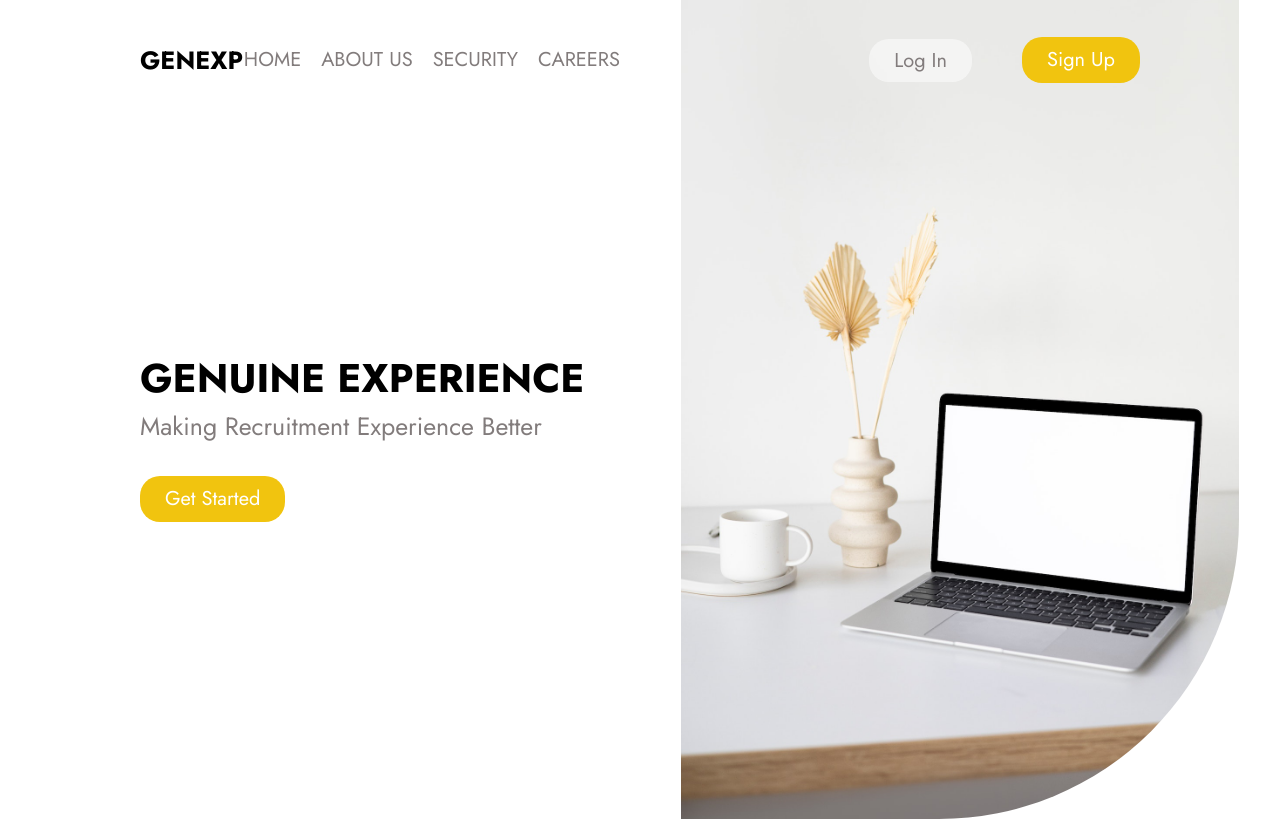
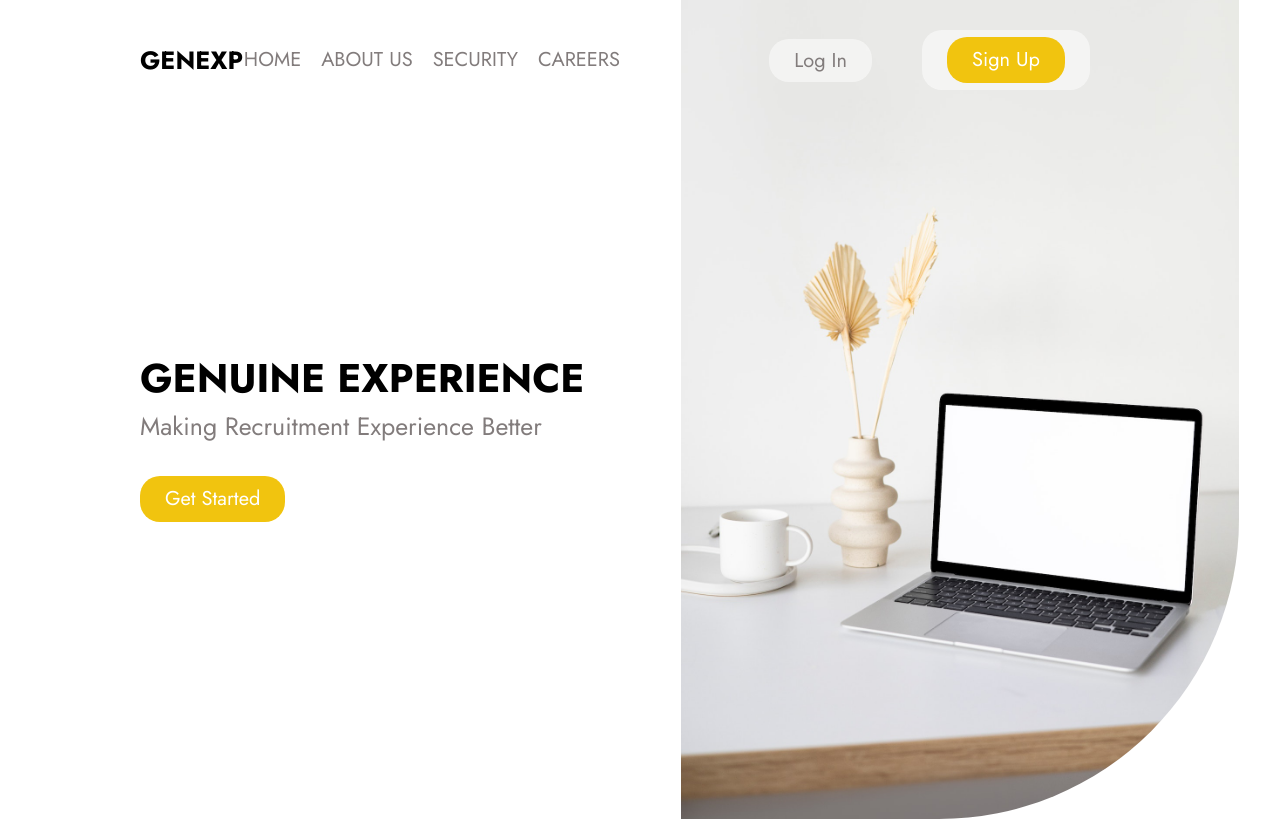
Before and after one commit to ktarun1419/genexp, a React (Create React App) app: page / in a window 1280 px wide. Shown: the top 821 px of the page. Built offline with nearby package versions, Linux system fonts and the light colour scheme.

Commit message:
Linked the Sign Up button in Navbar to Sign Up webpage

```diff
--- a/src/components/Navbar.js
+++ b/src/components/Navbar.js
@@ -1,5 +1,6 @@
 import React from 'react'
 import { NavLink } from 'react-router-dom';
+import { Link } from "react-router-dom";
 import './Navbar.css';
 
 export default function Navbar() {
@@ -38,7 +39,7 @@ export default function Navbar() {
                             <a href="/">
                                 <li>Log In</li>
                             </a>
-                            <button>Sign Up</button>
+                            <Link to="/signup" className='style-btn'><button>Sign Up</button></Link>
                         </div>
                     </div>
                 </nav>
```
